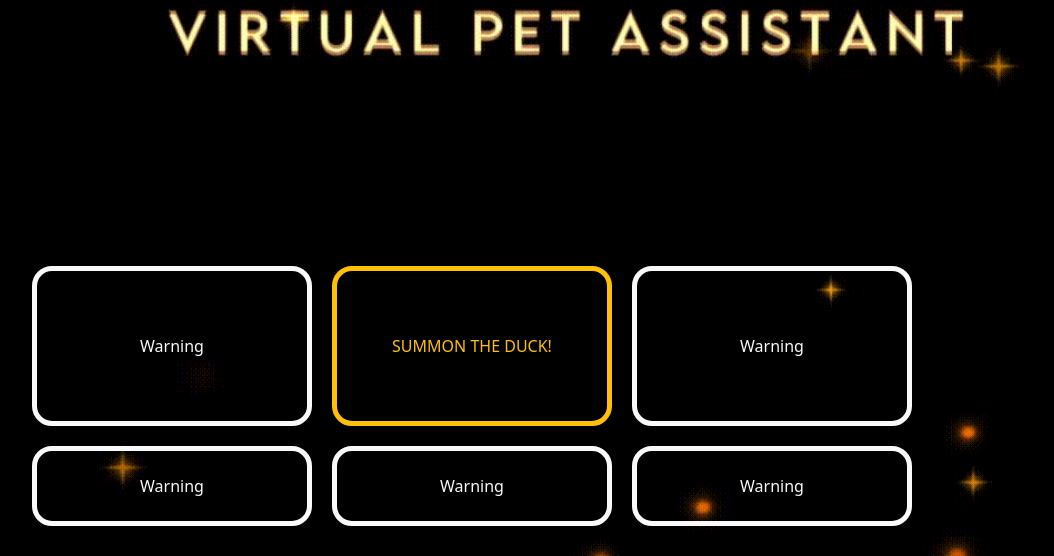
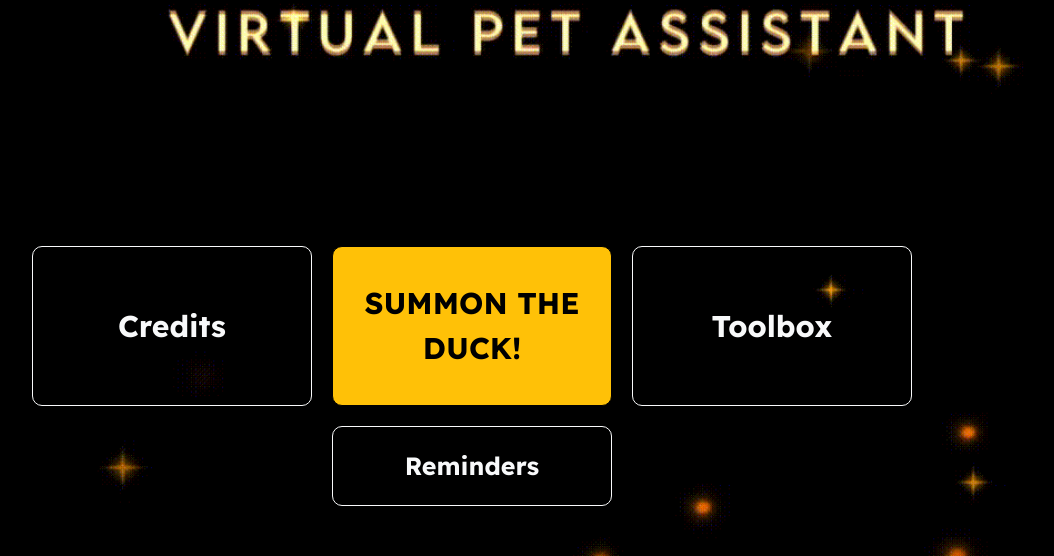
Before and after one commit to pnotato/Quackii, a Flask app: page / in a window 1280 px wide. Shown: the part 244-800 px from the top of the page, without its empty margins (168-1222 px from the left). Run offline with Flask 3, Linux system fonts and the light colour scheme.

Commit message:
button font

```diff
--- a/app.py
+++ b/app.py
@@ -45,7 +45,7 @@ def toolbox():
     else:
         return render_template('toolbox.html')
 
-@app.route("/toolbox/reminders", methods=['GET', 'POST'])
+@app.route("/reminders", methods=['GET', 'POST'])
 def reminders():
     if request.method == 'POST':
         button = request.form.get('button')
--- a/static/styles.css
+++ b/static/styles.css
@@ -1,9 +1,18 @@
+@font-face {
+    font-family: 'Lexend';
+    src: url('/static/fonts/Lexend-Bold.ttf') format('truetype');
+    font-weight: normal;
+    font-style: normal;
+}
+
 .btn-warning, .btn-outline-warning, .btn-outline-light{
     height: 20vh;
     width: 35vh;
     margin: 10px;
-    border: 5px solid !important;
-    border-radius: 20px;
+    font-size: 30px;
+    font-family: 'Lexend';
+    border: 1px solid;
+    border-radius: 10px;
 }
 
 body {
@@ -28,7 +37,7 @@ body {
 .button-rows {
     margin-top: 60vh;
     position: fixed;
-    bottom: 2.5%;
+    bottom: 5%;
     left: 0;
     right: 0;
     display: flex;
--- a/templates/index.html
+++ b/templates/index.html
@@ -11,14 +11,12 @@
     <body>
         <div class="button-rows">
             <div class="button-list">
-                <a href="/"><button class="btn btn-outline-light" type="submit">Warning</button></a>
-                <form method="POST"><button class="btn btn-outline-warning" type="submit">SUMMON THE DUCK!</button></form>
-                <a href="/"><button class="btn btn-outline-light" type="submit">Warning</button></a>
+                <a href="/credits"><button class="btn btn-outline-light" href="credits.html" type="submit">Credits</button></a>
+                <form method="POST"><button class="btn btn-warning" type="submit">SUMMON THE DUCK!</button></form>
+                <a href="/toolbox"><button class="btn btn-outline-light" href="toolbox.html" type="submit">Toolbox</button></a>
             </div>
             <div class="button-list">
-                <a href="/"><button class="btn btn-outline-light" style="height: 10vh;" type="submit">Warning</button></a>
-                <a href="/"><button class="btn btn-outline-light" style="height: 10vh;" type="submit">Warning</button></a>
-                <a href="/"><button class="btn btn-outline-light" style="height: 10vh;" type="submit">Warning</button></a>
+                <a href="/reminders"><button class="btn btn-outline-light" style="height: 10vh; font-size: 25px;" href="reminders.html" type="submit">Reminders</button></a>
             </div>
         </div>
     </body>
```
Also changed, not shown: static/fonts/Lexend-Black.ttf (added), static/fonts/Lexend-Bold.ttf (added), static/fonts/Lexend-ExtraBold.ttf (added), static/fonts/Lexend-ExtraLight.ttf (added), static/fonts/Lexend-Light.ttf (added), static/fonts/Lexend-Medium.ttf (added), static/fonts/Lexend-Regular.ttf (added), static/fonts/Lexend-SemiBold.ttf (added), static/fonts/Lexend-Thin.ttf (added), 1 other file.
